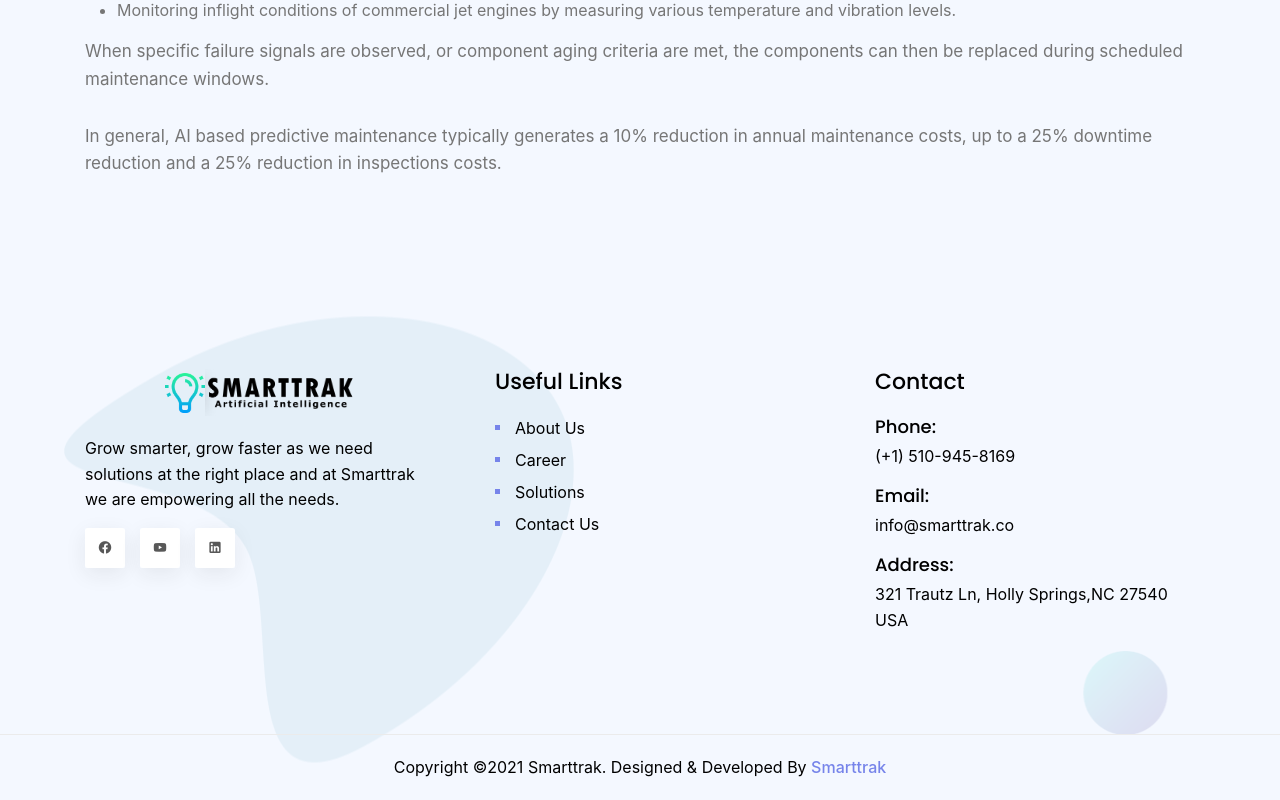
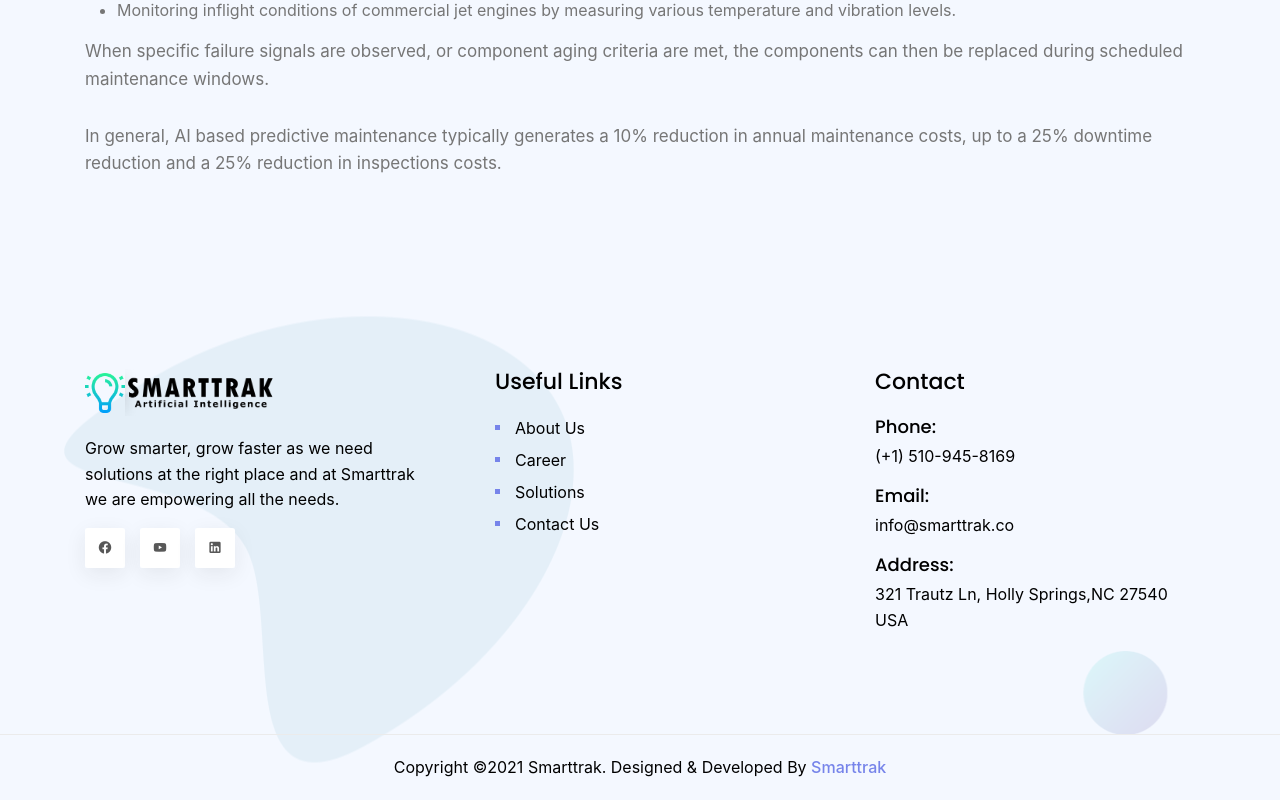
Before and after one commit to bhagawanAI-zz/Responsive-website, a React (Create React App) app: page /predictive in a window 1280 px wide. Shown: the part 652-1452 px from the top of the page. Built offline with nearby package versions, Linux system fonts and the light colour scheme.

Commit message:
code-refactoring

```diff
--- a/public/css/responsive.css
+++ b/public/css/responsive.css
@@ -327,6 +327,7 @@
     top: 0;
     padding: 0;
     height: 100%;
+    z-index: 1001;
   }
   .mobile-nav.mean-container a.meanmenu-reveal {
     width: 25px;
--- a/src/components/Footer/Footer.js
+++ b/src/components/Footer/Footer.js
@@ -19,7 +19,7 @@ const Footer = () => {
                         <div className="col-sm-12 col-md-6 col-lg-4">
                             <div className="footer-content-item">
                                 <div className="footer-logo">
-                                    <Link className="d-flex align-items-center justify-content-center"
+                                    <Link className="d-flex align-items-center justify-content-start"
                                           to="/" onClick={() => {window.location.href="/"}}>
                                         <img src="images/index/idea.png" alt="logo" className="logo" width="40"/>
                                         <img src="images/index/text-logo.png" alt="logo" className="logo logo-image"/>
--- a/src/components/Navbar/Navbar.js
+++ b/src/components/Navbar/Navbar.js
@@ -7,7 +7,7 @@ const navbar = () => {
             <div className="navbar-area sticky-black bg-white is-sticky">
                 <div className="container-fluid">
                     <div className="mobile-nav">
-                        <Link to="/" onClick={() => {window.location.href="/"}} className="mobile-brand d-flex align-items-center justify-content-center">
+                        <Link to="/" onClick={() => {window.location.href="/"}} className="mobile-brand d-flex align-items-center justify-content-start">
                             <img src="images/index/idea.png" alt="logo" className="logo" width="40"/>
                             <img src="images/index/text-logo.png" alt="logo" className="logo logo-image"/>
                         </Link>
@@ -16,7 +16,7 @@ const navbar = () => {
                 <div className="main-nav">
                     <div className="container-fluid">
                         <nav className="navbar navbar-expand-md navbar-light">
-                            <Link className="navbar-brand d-flex align-items-center justify-content-center"
+                            <Link className="navbar-brand d-flex align-items-center justify-content-start"
                                to="/" onClick={() => {window.location.href="/"}}>
                                 <img src="images/index/idea.png" alt="logo" className="logo" width="40"/>
                                 <img src="images/index/text-logo.png" alt="logo" className="logo logo-image"/>
```
